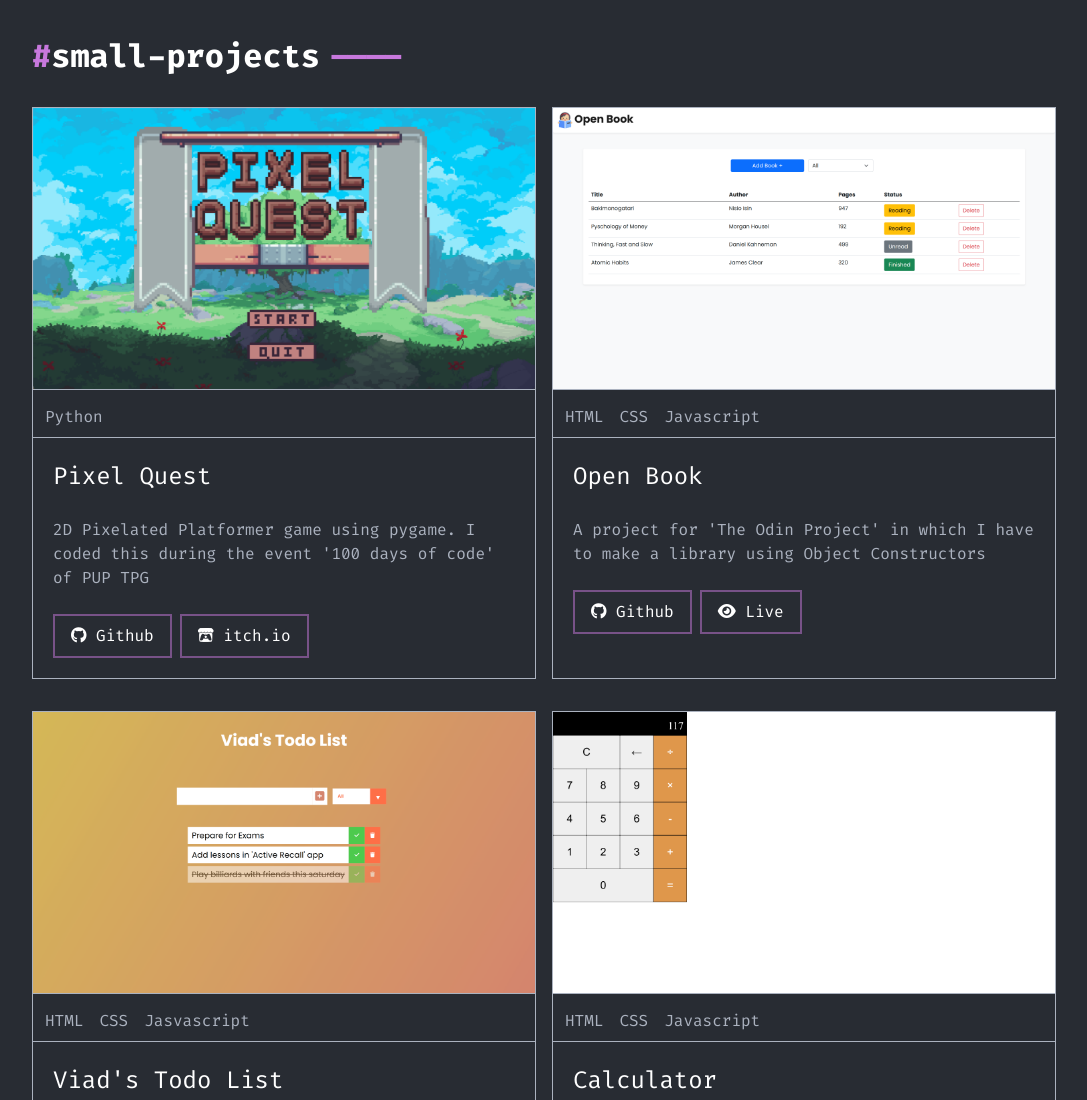
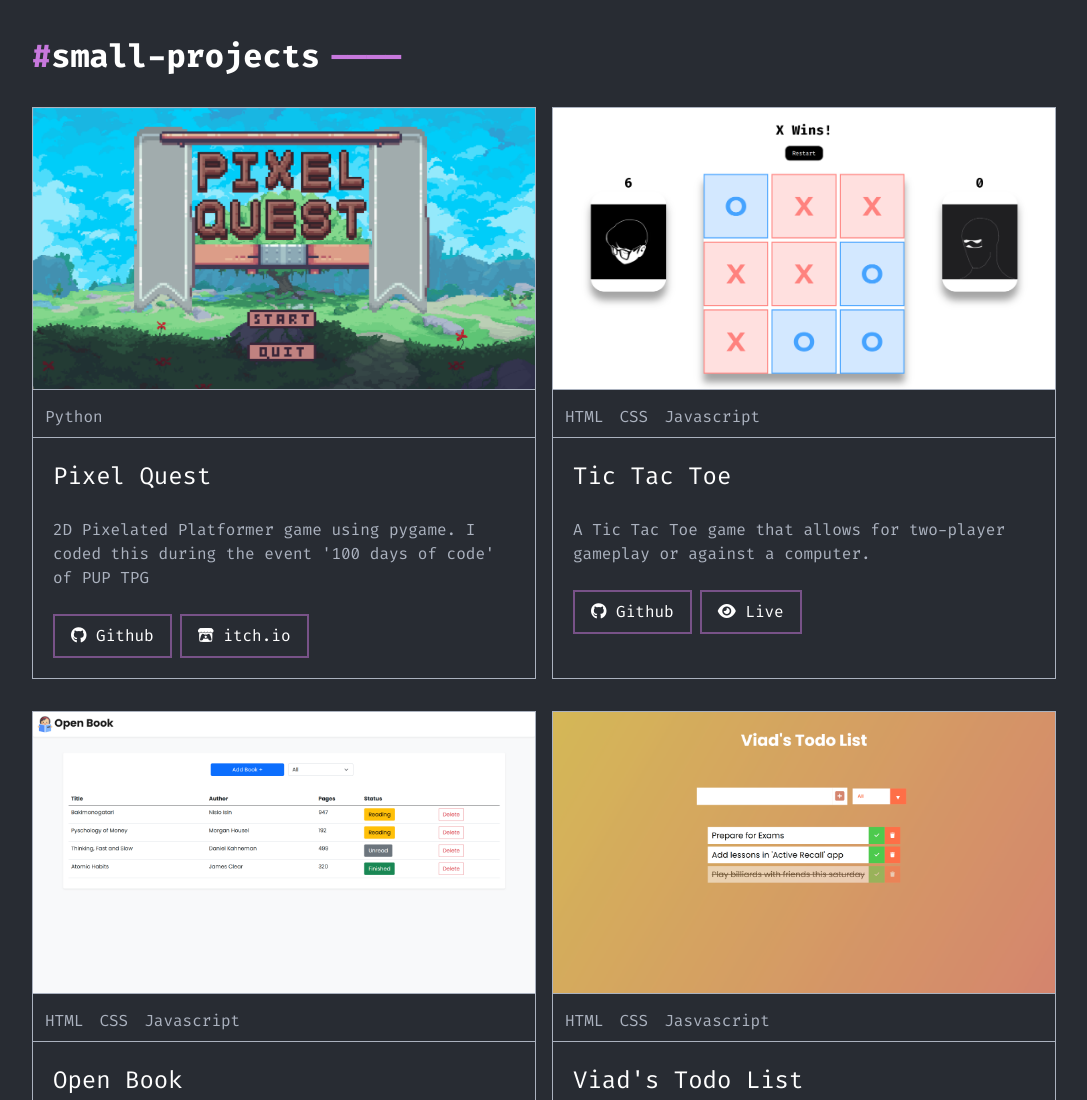
Before and after one commit to Viadsss/Projects-site, a plain HTML site: page index.html in a window 1280 px wide. Shown: the top 1100 px of the page, without its empty margins (96-1183 px from the left). Drawn offline with Linux system fonts and the light colour scheme.

Commit message:
Added a project

```diff
--- a/index.html
+++ b/index.html
@@ -34,6 +34,29 @@
 
             <a href="https://viads.itch.io/pixel-quest" target="_blank" class="button">
             <i class="fa-brands fa-itch-io"></i> itch.io</a>
+        </div>
+      </div>
+    </div>
+
+    <!-- card #2 -->
+    <div class="project">
+      <img src="./Images/tictactoe.png" alt class="project__image">
+      <ul class="project__techs">
+        <li>HTML</li>
+        <li>CSS</li>
+        <li>Javascript</li>
+      </ul>
+      <div class="project__content">
+        <div class="project__name">Tic Tac Toe</div>
+        <div class="project__description">
+          A Tic Tac Toe game that allows for two-player gameplay or against a computer.
+        </div>
+        <div class="project__links">
+            <a href="https://github.com/Viadsss/TicTacToe" target="_blank" class="button">
+            <i class="fa-brands fa-github"></i> Github</a>
+
+            <a href="https://viadsss.github.io/TicTacToe" target="_blank" class="button">
+            <i class="fa-solid fa-eye"></i> Live</a>
         </div>
       </div>
     </div>
```
Also changed, not shown: Images/tictactoe.png (added).
